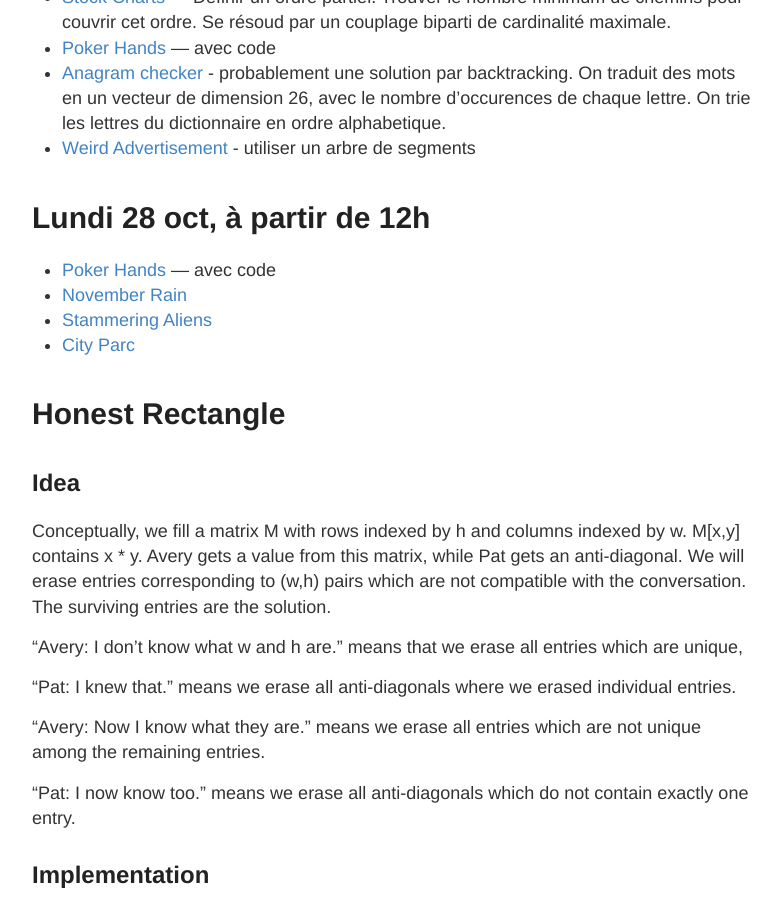
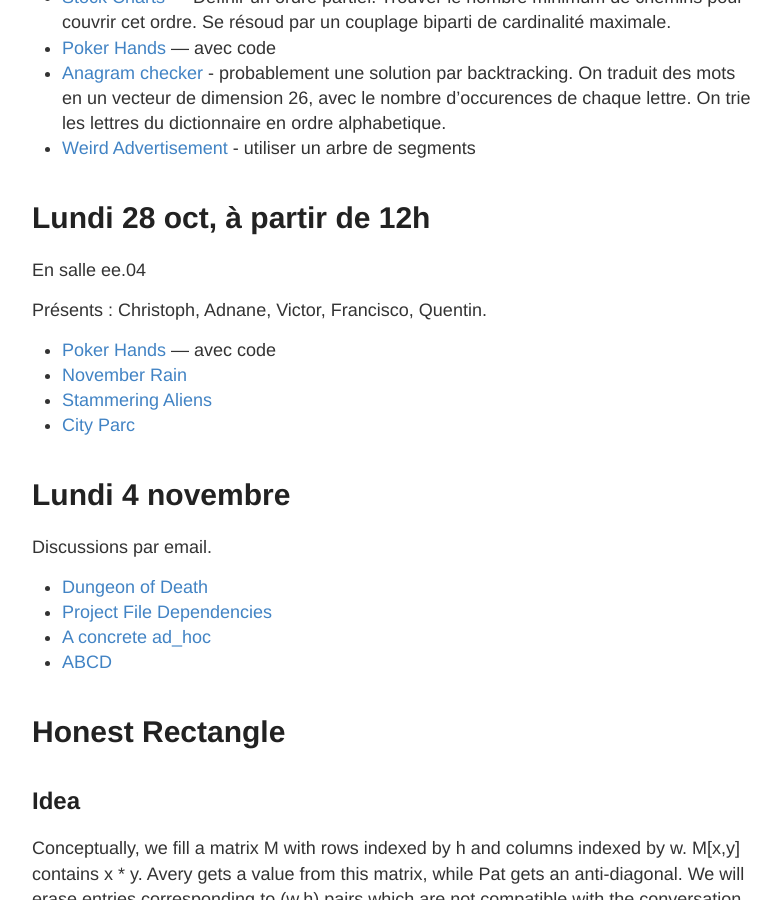
Before and after one commit to jilljenn/tryalgo.org, a Jekyll site: the page built from ecs/index.md, in a window 1280 px wide and 900 px high, scrolled down 1318 px. Shown: the whole window, without its empty margins (248-1029 px from the left). Built offline with Jekyll 4.4.1, drawn with Linux system fonts in a browser that asks for light colours; nearby versions of some CDN libraries.

Commit message:
ecs 28oct

```diff
--- a/ecs/index.md
+++ b/ecs/index.md
@@ -30,10 +30,24 @@ Café CROUS du bâtiment Eiffel. On parlera des problèmes:
 
 # Lundi 28 oct, à partir de 12h
 
+En salle ee.04
+
+Présents : Christoph, Adnane, Victor, Francisco, Quentin.
+
 -   [Poker Hands](https://uva.onlinejudge.org/index.php?option=com_onlinejudge&Itemid=8&page=show_problem&problem=1256) — avec code
 -   [November Rain](http://poj.org/problem?id=1765)
 -   [Stammering Aliens](http://www.spoj.com/problems/STAMMER/)
 -   [City Parc](https://icpcarchive.ecs.baylor.edu/index.php?option=com_onlinejudge&Itemid=8&category=657&page=show_problem&problem=4901)
+
+
+# Lundi 4 novembre
+
+Discussions par email.
+
+- [Dungeon of Death](https://www.spoj.com/problems/QUEST4/)
+- [Project File Dependencies](https://www.spoj.com/problems/PFDEP/)
+- [A concrete ad_hoc](https://www.spoj.com/problems/ACS/)
+- [ABCD](https://www.spoj.com/problems/ABCD/)
 
 
 # Honest Rectangle
```
